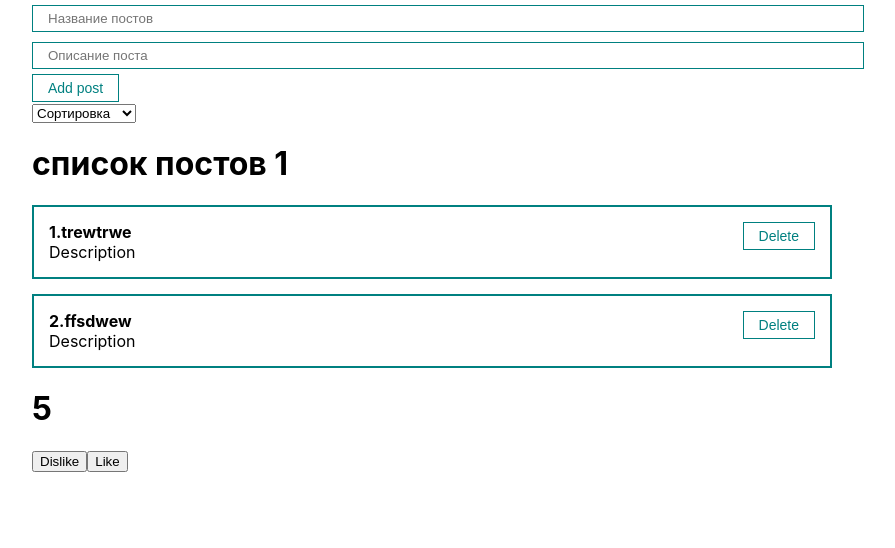
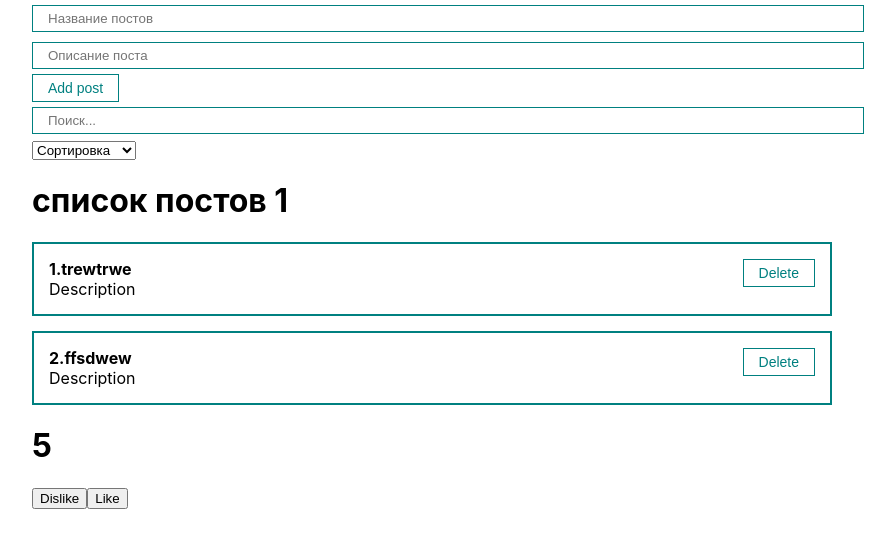
Before and after one commit to Egor-Trubilo/BlogApp, a React (Create React App) app: page / in a window 1280 px wide. Shown: the top 548 px of the page, without its empty margins (208-1103 px from the left). Built offline with nearby package versions, Linux system fonts and the light colour scheme.

Commit message:
Поиск, фильтрация

```diff
--- a/src/App.js
+++ b/src/App.js
@@ -6,6 +6,7 @@
 import PostForm from "./Components/PostForm";
 import styled from "styled-components";
 import MySelect from "./Components/select/MySelect";
+import MyInput from "./Components/UI/input/MyInput";
 
 
 const StyledApp = styled.div`
@@ -21,6 +22,17 @@
     ])
 
     const [selectedSort, setSelectedSort] = useState('')
+    const [searchQuery, setSearchQuery] = useState('')
+
+    function getSortedPosts() {
+
+        if (selectedSort) {
+            return [...posts].sort((a,b)=>a[selectedSort].localeCompare(b[selectedSort]))
+        }
+        return posts
+    }
+
+    const sortedPosts = getSortedPosts()
 
 const createPost = (newPost) => {setPosts([...posts, newPost])}
 
@@ -30,7 +42,7 @@
 
     const sortPosts = (sort) => {
         setSelectedSort(sort)
-        setPosts([...posts].sort((a,b)=>a[sort].localeCompare(b[sort])))
+
 
 
     }
@@ -41,6 +53,10 @@
 
 
             <PostForm create={createPost}/>
+            <MyInput
+                value={searchQuery}
+                onChange={e=> setSearchQuery(e.target.value)}
+            placeholder='Поиск...'/>
             <MySelect
                 value={selectedSort}
                 onChange={sortPosts}
@@ -52,7 +68,7 @@
             />
 
             {posts.length !== 0
-                ?  <PostList remove={removePost} posts={posts} title={'список постов 1'}/>
+                ?  <PostList remove={removePost} posts={sortedPosts} title={'список постов 1'}/>
                 : <h1> Постов нет </h1> }
             <Counter/>
 
--- a/src/Components/PostForm.jsx
+++ b/src/Components/PostForm.jsx
@@ -1,9 +1,7 @@
 import React, {useRef, useState} from 'react';
-import styled from "styled-components";
 import MyInput from "./UI/input/MyInput";
 import MyButton from "./UI/button/MyButton";
-import Counter from "./Counter";
-import PostList from "./PostList";
+
 
 
 
```
